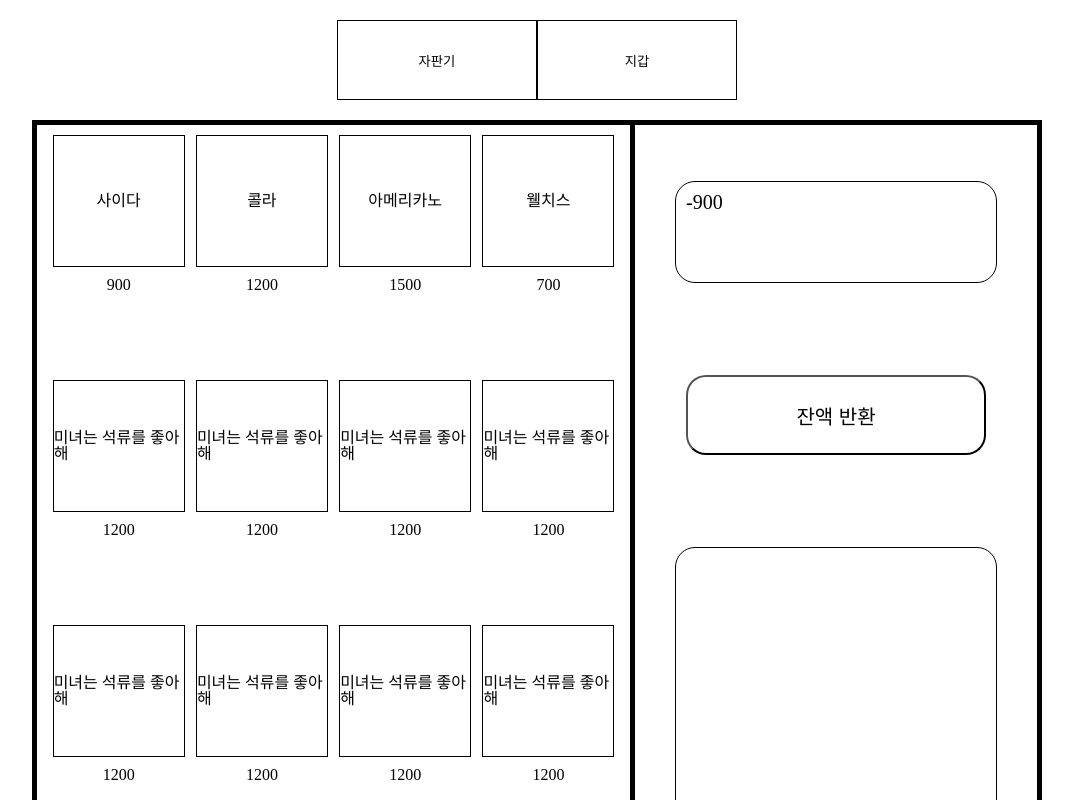
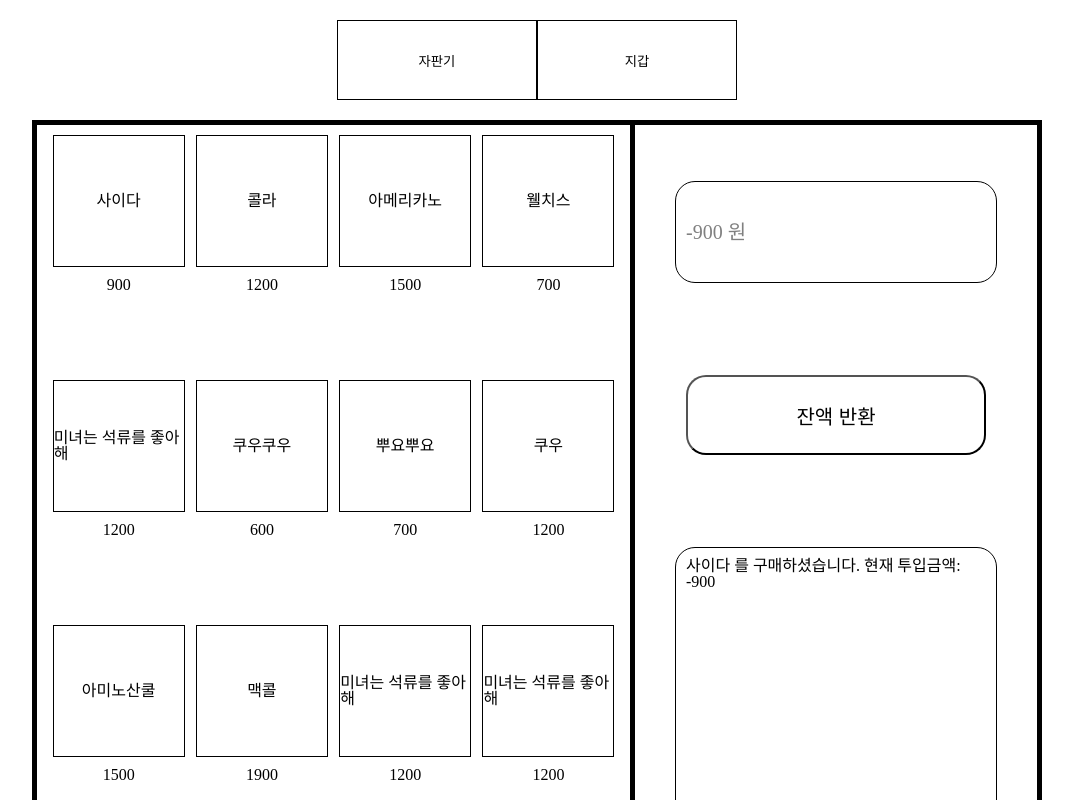
Before and after one commit to codesquad-members-2022/fe-vm, a React app: page /vendingMachine in a window 1280 px wide. Both pictures are taken after a click on the element "사이다". Shown: the top 800 px of the page, without its empty margins (103-1176 px from the left). Built offline with nearby package versions, Linux system fonts and the light colour scheme.

Commit message:
feat: 기록 로그 화면 출력 로직 구현

```diff
--- a/src/Component/Product.jsx
+++ b/src/Component/Product.jsx
@@ -2,12 +2,14 @@ import React from 'react';
 import styled, {css} from 'styled-components';
 
 export const Product = ({title, price, handleProductCard, walletState}) => {
+  // console.log(title);
+  // console.log(price);
   return (
     <ProductWrapper
       insertedMoney={walletState.insertedMoney}
       productPrice={price}
     >
-      <ProductThumbnail onClick={handleProductCard(price)}>
+      <ProductThumbnail onClick={handleProductCard(price, title)}>
         {title}
       </ProductThumbnail>
       <PriceTag>{price}</PriceTag>
--- a/src/Component/VendingMachineInterface.jsx
+++ b/src/Component/VendingMachineInterface.jsx
@@ -1,9 +1,9 @@
-import React, {useState} from 'react';
+import React, {useState, useRef, useEffect} from 'react';
 import styled from 'styled-components';
 
 export const VendingMachineInterface = ({
   handleRefundBtn,
-  walletState: {insertedMoney},
+  walletState: {insertedMoney, history},
   handleUserInput,
 }) => {
   const [isInputClicked, setIsInputCliked] = useState(false);
@@ -12,23 +12,33 @@ export const VendingMachineInterface = ({
       return;
     }
     handleUserInput(e.target.value);
+    setIsInputCliked(false);
   };
+  // const moneyInsertInput = useRef(null); // 어떻게 해야 입력 인풋을 focus할 수 있을까?
+
+  useEffect(() => {
+    // moneyInsertInput.current.focus();
+  }, [isInputClicked]);
 
   return (
     <VM_Wrapper>
       {isInputClicked ? (
-        <VM_MoneyInput onKeyDown={onInputEnter} />
+        <VM_MoneyInput ref={moneyInsertInput} onKeyDown={onInputEnter} />
       ) : (
         <VM_insertedMoney
           onClick={() => {
             setIsInputCliked(true);
           }}
         >
-          {insertedMoney}
+          {insertedMoney} 원
         </VM_insertedMoney>
       )}
       <VM_RefundBtn onClick={handleRefundBtn}>잔액 반환</VM_RefundBtn>
-      <VM_History></VM_History>
+      <VM_History>
+        {history.map(historyLog => {
+          return <div>{historyLog}</div>;
+        })}
+      </VM_History>
     </VM_Wrapper>
   );
 };
@@ -76,11 +86,16 @@ const VM_History = styled.div`
   padding: 10px;
 `;
 
+const VM_HistoryLog = styled.div``;
+
 const VM_insertedMoney = styled.div`
+  display: flex;
+  align-items: center;
   width: 300px;
   height: 80px;
   font-size: 20px;
   border: 1px solid black;
   border-radius: 20px;
   padding: 10px;
+  color: grey;
 `;
--- a/src/Hooks/Account.jsx
+++ b/src/Hooks/Account.jsx
@@ -9,8 +9,8 @@ export const useAccount = (initial, reducer) => {
 
   const refundMoney = createDispatch.refundMoney(dispatchUserMoney);
 
-  const buyProduct = productPrice => () =>
-    createDispatch.buyProduct(dispatchUserMoney)(productPrice);
+  const buyProduct = (productPrice, productTitle) => () =>
+    createDispatch.buyProduct(dispatchUserMoney)(productPrice, productTitle);
 
   const inputMoney = createDispatch.inputMoney(dispatchUserMoney);
 
--- a/src/Reducer/AccountActions.js
+++ b/src/Reducer/AccountActions.js
@@ -6,8 +6,10 @@ export const refundMoney = dispatchFn => () => {
   dispatchFn({type: 'refund'});
 };
 
-export const buyProduct = dispatchFn => productPrice => {
-  dispatchFn({type: 'buy', incomeMoney: productPrice});
+export const buyProduct = dispatchFn => (productPrice, productTitle) => {
+  console.log(productPrice);
+  console.log(productTitle);
+  dispatchFn({type: 'buy', incomeMoney: productPrice, product: productTitle});
 };
 
 export const inputMoney = dispatchFn => income => {
--- a/src/Reducer/AccountRedcuer.js
+++ b/src/Reducer/AccountRedcuer.js
@@ -7,18 +7,29 @@ export const accountReducer = (state, action) => {
       return {
         currentMoney: state.currentMoney - action.incomeMoney,
         insertedMoney: state.insertedMoney + action.incomeMoney,
+        history: [...state.history, `${action.incomeMoney} 원 추가!`],
       };
 
     case 'refund':
       return {
         currentMoney: state.currentMoney + state.insertedMoney,
         insertedMoney: 0,
+        history: [
+          ...state.history,
+          `${state.insertedMoney} 원 반환 되엇습니다.`,
+        ],
       };
 
     case 'buy':
       return {
         currentMoney: state.currentMoney,
         insertedMoney: state.insertedMoney - action.incomeMoney,
+        history: [
+          ...state.history,
+          `${action.product} 를 구매하셨습니다. 현재 투입금액: ${
+            state.insertedMoney - action.incomeMoney
+          }`,
+        ],
       };
 
     case 'input':
@@ -31,7 +42,13 @@ export const accountReducer = (state, action) => {
       });
 
       if (inputValue > state.currentMoney) {
-        return state; // 히스토리 로그 출력
+        return {
+          ...state,
+          history: [
+            ...state.history,
+            `${inputValue}원 은 현재금액 ${state.currentMoney}원 보다 높은 금액입니다.`,
+          ],
+        };
       }
 
       const checkedMoney = currentMoneyList.reduce(
@@ -64,6 +81,7 @@ export const accountReducer = (state, action) => {
         return {
           currentMoney: state.currentMoney - inputValue,
           insertedMoney: inputValue,
+          history: [...state.history, `${inputValue}원 추가!`],
         };
       }
 
@@ -75,6 +93,12 @@ export const accountReducer = (state, action) => {
           return {
             currentMoney: state.currentMoney - (checkedMoney.saved + list.unit),
             insertedMoney: checkedMoney.saved + list.unit,
+            history: [
+              ...state.history,
+              `${inputValue}원 투입하였지만 지갑 사정으로 인해 ${
+                checkedMoney.saved + list.unit
+              }원으로 보정 되셨습니다.`,
+            ],
           };
         }
 
--- a/src/Store/UserAccount.jsx
+++ b/src/Store/UserAccount.jsx
@@ -5,6 +5,7 @@ export const UserAccount = React.createContext(null);
 const sinkState = accountState => currentState => {
   accountState.currentMoney = currentState.currentMoney;
   accountState.insertedMoney = currentState.insertedMoney;
+  accountState.history = currentState.history;
 };
 
 export const UserAccountContext = ({children, currentPage}) => {
--- a/src/mocks/ProductData.js
+++ b/src/mocks/ProductData.js
@@ -6,11 +6,11 @@ export const PRODUCTS_DATA = [
   {title: '아메리카노', price: 1500, quantity: 4},
   {title: '웰치스', price: 700, quantity: 4},
   {title: '미녀는 석류를 좋아해', price: 1200, quantity: 4},
-  {title: '미녀는 석류를 좋아해', price: 1200, quantity: 4},
-  {title: '미녀는 석류를 좋아해', price: 1200, quantity: 4},
-  {title: '미녀는 석류를 좋아해', price: 1200, quantity: 4},
-  {title: '미녀는 석류를 좋아해', price: 1200, quantity: 4},
-  {title: '미녀는 석류를 좋아해', price: 1200, quantity: 4},
+  {title: '쿠우쿠우', price: 600, quantity: 4},
+  {title: '뿌요뿌요', price: 700, quantity: 4},
+  {title: '쿠우', price: 1200, quantity: 4},
+  {title: '아미노산쿨', price: 1500, quantity: 4},
+  {title: '맥콜', price: 1900, quantity: 4},
   {title: '미녀는 석류를 좋아해', price: 1200, quantity: 4},
   {title: '미녀는 석류를 좋아해', price: 1200, quantity: 4},
   {title: '미녀는 석류를 좋아해', price: 1200, quantity: 4},
```
